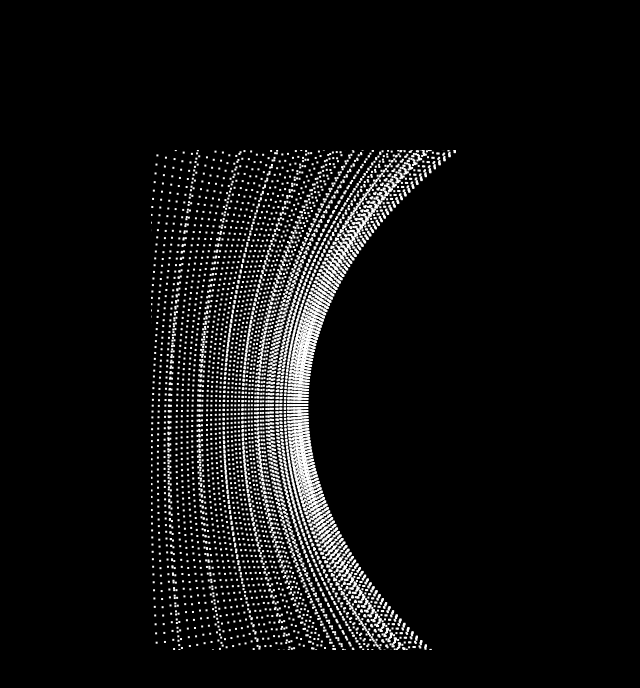
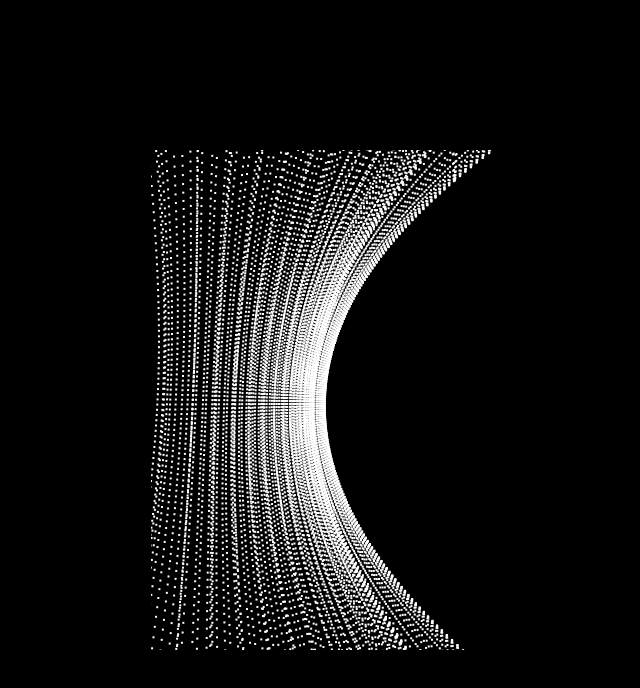
Before and after one commit to dxmnlxrdd/donut, a plain HTML site: page index.html in a window 1280 px wide. Shown: the whole page, without its empty margins (239-879 px from the left). Drawn offline with Linux system fonts and the light colour scheme; animation ran at ten frames a second.

Commit message:
Update index.html

```diff
--- a/index.html
+++ b/index.html
@@ -3,7 +3,7 @@
 <head>
   <meta charset="UTF-8">
   <meta name="viewport" content="width=device-width, initial-scale=1.0">
-  <title>donut yay</title>
+  <title>donut</title>
   <style>
     body {
       margin: 0;
@@ -28,9 +28,9 @@
     const width = canvas.width;
     const height = canvas.height;
 
-    const R1 = 100;  // Radius of the torus tube
-    const R2 = 200;  // Radius of the torus ring
-    const K1 = 150;  // Projection scale
+    const R1 = 40;  // Radius of the torus tube (smaller now)
+    const R2 = 100;  // Radius of the torus ring (smaller now)
+    const K1 = 100;  // Projection scale (adjusted to fit within the canvas)
     const K2 = 5;
 
     const thetaSpacing = 0.07;
```
